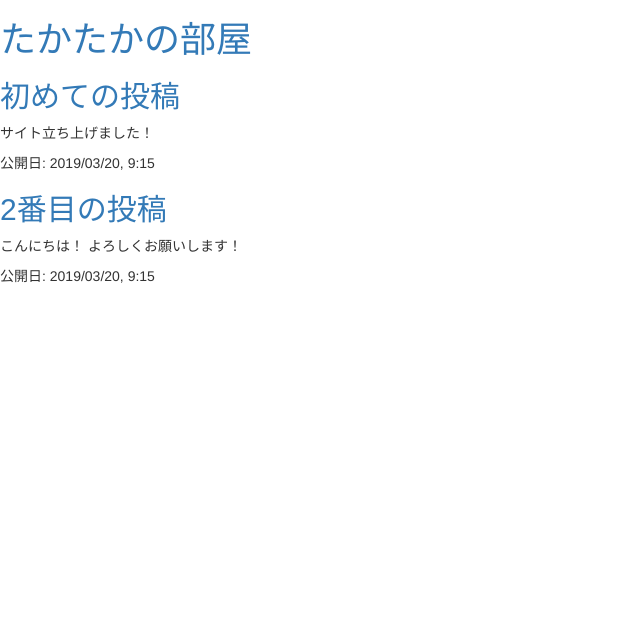
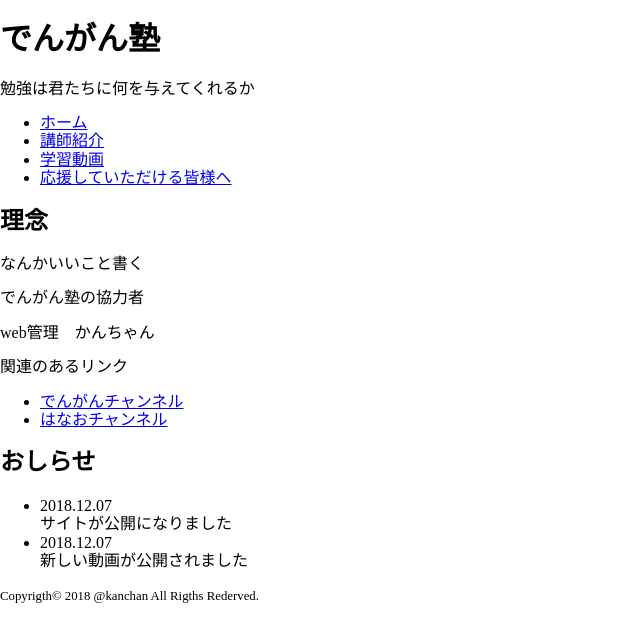
Before and after one commit to ukiukiwakuwaku/my-first-blog, a Django app: page / in a window 1280 px wide. Shown: the top 642 px of the page, without its empty margins (0-640 px from the left). Run offline with Django 3.2, Linux system fonts and the light colour scheme; data that the repository does not hold is empty; some libraries are stand-ins or nearby versions.

Commit message:
Changed the HTML for the site.

```diff
--- a/blog/templates/blog/post_list.html
+++ b/blog/templates/blog/post_list.html
@@ -1,33 +1,80 @@
-<html>
+<!DOCTYPE html>
+<html lang="ja">
 <head>
-      <link rel="stylesheet" href="//maxcdn.bootstrapcdn.com/bootstrap/3.2.0/css/bootstrap.min.css">
-<link rel="stylesheet" href="//maxcdn.bootstrapcdn.com/bootstrap/3.2.0/css/bootstrap-theme.min.css">
-        <title>たかたかの部屋</title>
+<meta charset="utf-8">
+<title>ページのタイトル</title>
+<link rel="stylesheet" href="../common/css/style.css">
+<link rel="stylesheet" href="../common/css/normalize.css">
 </head>
 <body>
-      <div>
-        <h1><a href="/">たかたかの部屋</a></h1>
+	<div id="Page">
+
+	<footer id="Pagefooter">
+		<h1 id="Sitetitle">でんがん塾</h1>
+		<p id="catchcopy">勉強は君たちに何を与えてくれるか</p>
+
+		<nav class="Glovalnavi">
+			<ul>
+				<li class="Home" ><a href="../portfolio/01.html">ホーム</a></li>
+				<!--<li><a href="../Idea/Idea.html"> 理念</a></li>-->
+				<li  ><a href="../Selfintroduce/Selfintroduce.html">講師紹介</a></li>
+				<li ><a href="../Movies/Movies.html">学習動画</a></li>
+				<li><a href="../Supporter/Supporter.html">応援していただける皆様へ</a></li>
+			</ul>
+		</nav>
+	</footer>
+
+
+
+	<div id="Pagebody">
+
+		<div id="Pagemainbody">
+		 <article class="First-section">
+		    <section>
+					<h2 class="Idea">理念</h2>
+		      <p>なんかいいこと書く</p>
+				</section>
+			</article>
+
+			<article class="Omake">
+			<aside>
+				<p>でんがん塾の協力者</p>
+				<p　font-size 8px;>web管理　かんちゃん</p>
+			</aside>
+
+			<aside class="Link">
+				<p>関連のあるリンク</p>
+				<ul>
+					<li><a href="https://www.youtube.com/channel/UCxIPzBJ59q3Bv9pNmCYIC_g " >
+						でんがんチャンネル</a></li>
+					<li><a href="https://www.youtube.com/channel/UCPyNsNSTUtywkekbDdCA_8Q " >
+						はなおチャンネル</a></li>
+				</ul>
+			</aside>
+		</article>
 		</div>
 
-    {% for post in posts %}
-    <div>
-        <p>published: {{ post.published_date }}</p>
-        <h1><a href="">{{ post.title }}</a></h1>
-        <p>{{ post.text|linebreaksbr }}</p>
+			<div id="Pagesubbody">
+
+				<nav class="Localnavi">
+				<section class="News">
+					<h2 id="Osirase">おしらせ</h2>
+					<ul>
+						<li><time datetime="2018-12-07">2018.12.07</time><br>
+							サイトが公開になりました</li>
+						<li><time datetime="2018-12-07">2018.12.07</time><br>
+							新しい動画が公開されました</li>
+					</ul>
+				</section>
+			</div><!--Pagesubbody -->
+
 		</div>
-    {% endfor %}
 
 
-      <div>
-        <h2><a href="">初めての投稿</a></h2>
-        <p>サイト立ち上げました！ </p>
-        <p>公開日: 2019/03/20, 9:15</p>
-      </div>
+	</div><!--Page -->
 
-        <div>
-            <h2><a href="">2番目の投稿</a></h2>
-            <p> こんにちは！ よろしくお願いします！ </p>
-            <p>公開日: 2019/03/20, 9:15</p>
-        </div>
+		<footer id="Copyright2">
+			<p id="Copyright"><small>Copyrigth&copy; 2018 @kanchan All Rigths Rederved.</small></p>
+		</footer>
+
 	  </body>
-</html>
```
Also changed, not shown: blog/templates/blog/base.html (added). Lines whose indentation alone changed are shown as unchanged.
